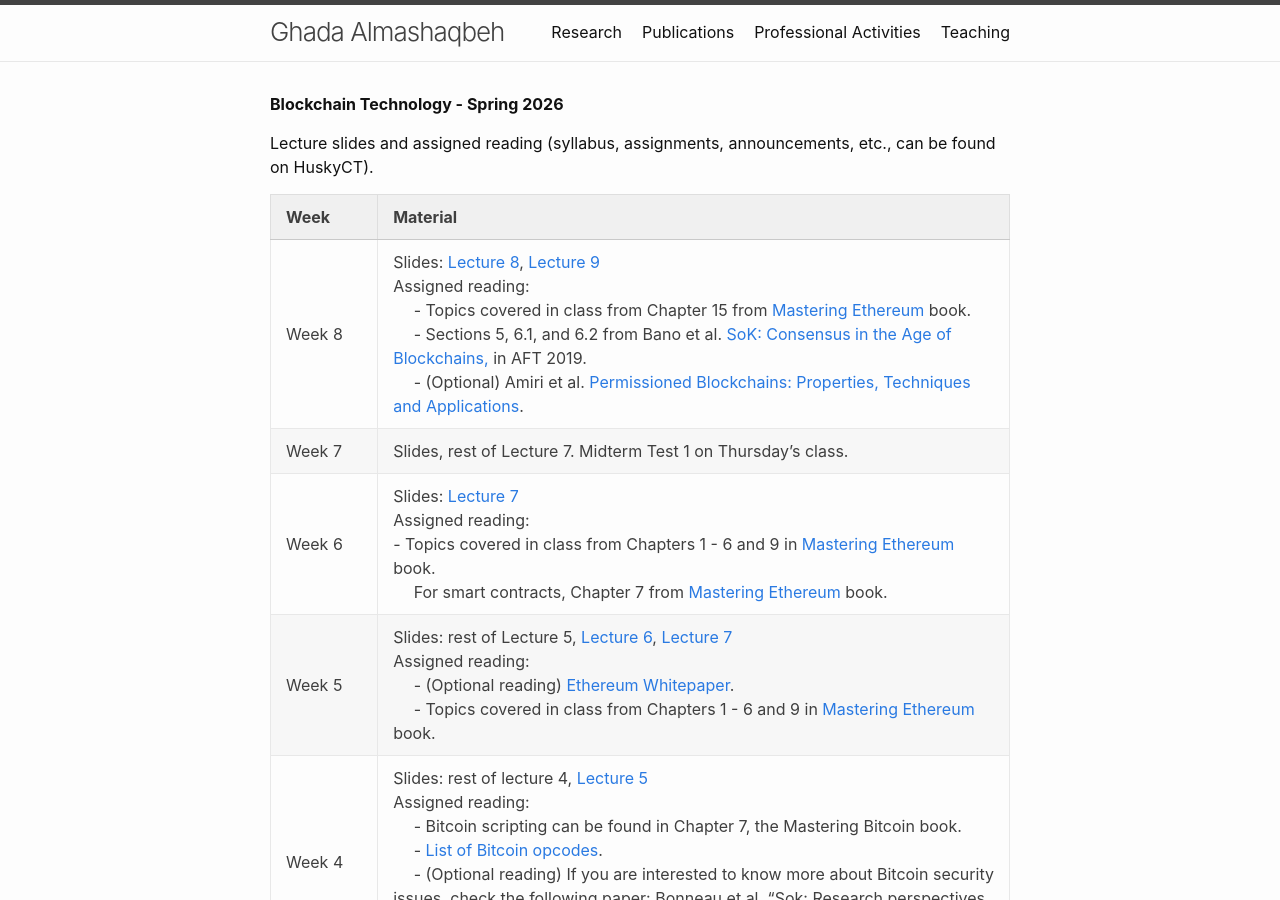
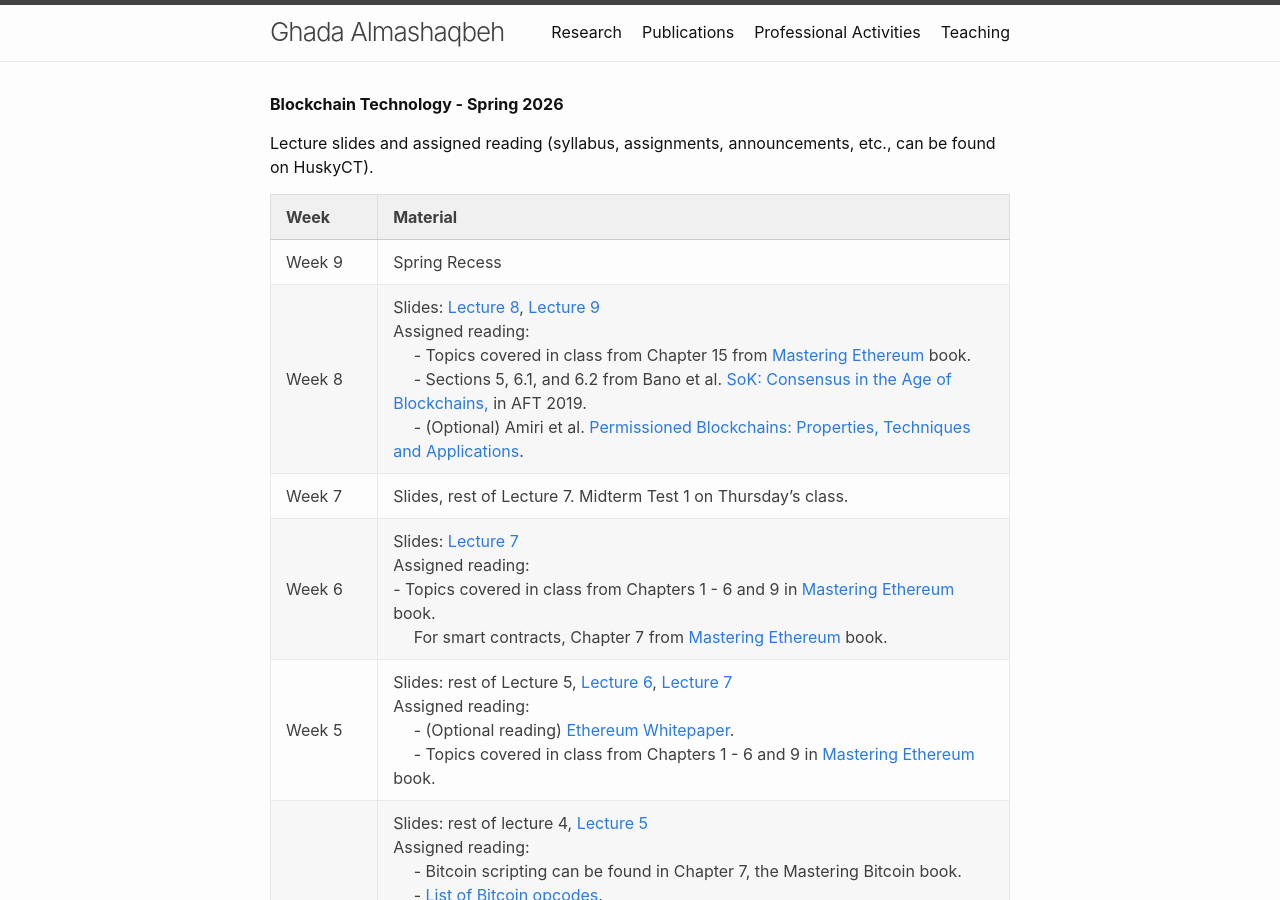
Before and after one commit to GhadaAlmashaqbeh/GhadaAlmashaqbeh.github.io, a Jekyll site: the page built from courses/blockchain-technology-s2026/index.md, in a window 1280 px wide and 900 px high. Built offline with Jekyll 4.4.1, drawn with Linux system fonts in a browser that asks for light colours.

Commit message:
edit lec 8

```diff
--- a/courses/blockchain-technology-s2026/index.md
+++ b/courses/blockchain-technology-s2026/index.md
@@ -8,6 +8,7 @@ Lecture slides and assigned reading (syllabus, assignments, announcements, etc.,
 
 | Week&emsp;&emsp;| Material           |
 |----------|--------------------|
+| Week 9 | Spring Recess |
 | Week 8 | Slides: [Lecture 8](./lecture8.pdf), [Lecture 9](./lecture9.pdf)  <br/> Assigned reading: <br/> &emsp; - Topics covered in class from Chapter 15 from [Mastering Ethereum](https://github.com/ethereumbook/ethereumbook/blob/develop/book.asciidoc) book.<br/> &emsp; - Sections 5, 6.1, and 6.2 from Bano et al. [SoK: Consensus in the Age of Blockchains,](https://smeiklej.com/files/aft19a.pdf) in AFT 2019.<br/> &emsp; - (Optional) Amiri et al. [Permissioned Blockchains: Properties, Techniques and Applications](https://www.seas.upenn.edu/~mjamiri/papers/permissionedblockchains.pdf).|
 | Week 7 | Slides, rest of Lecture 7. Midterm Test 1 on Thursday's class.|
 | Week 6 | Slides: [Lecture 7](./lecture7.pdf) <br/> Assigned reading: <br/> - Topics covered in class from Chapters 1 - 6 and 9 in [Mastering Ethereum](https://masteringethereum.xyz/intro.html#mastering-ethereum-2nd-edition) book. <br/> &emsp; For smart contracts, Chapter 7 from [Mastering Ethereum](https://masteringethereum.xyz/intro.html#mastering-ethereum-2nd-edition) book. |
```
Also changed, not shown: 2 other files.
